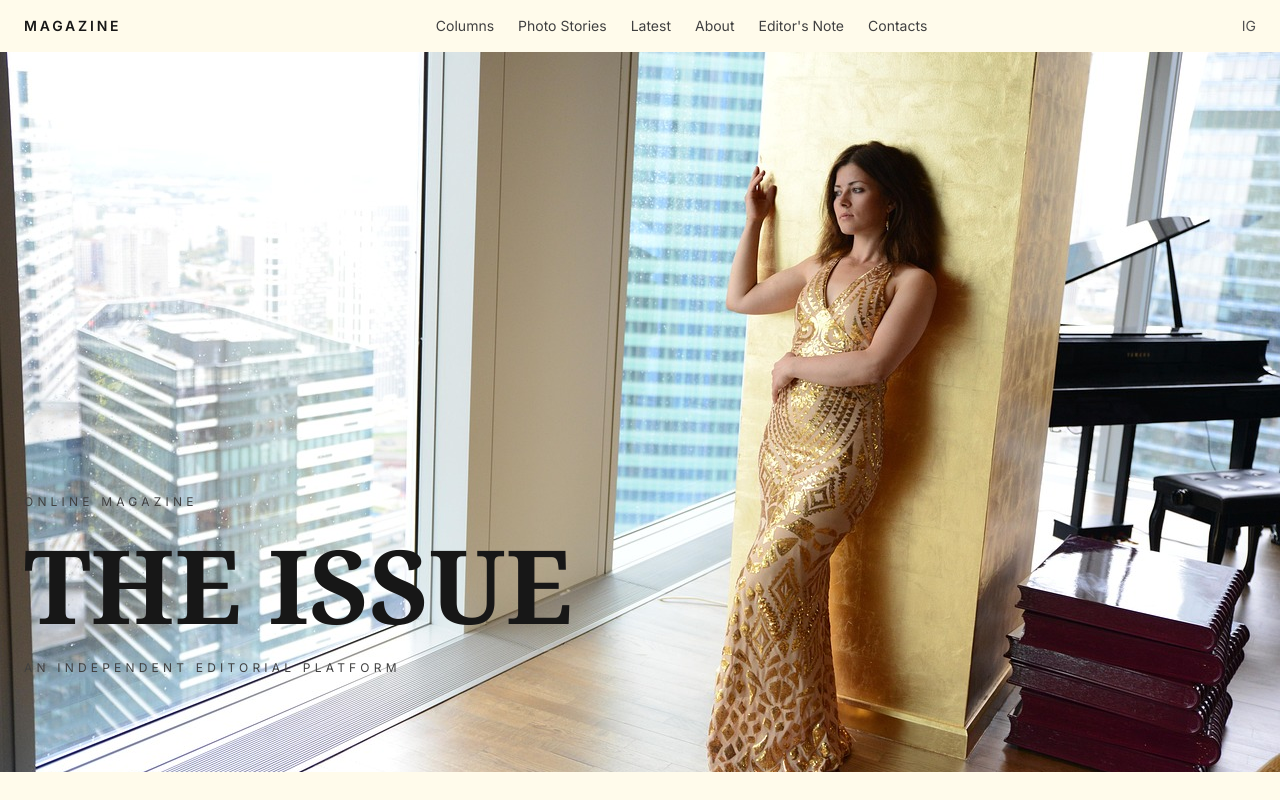
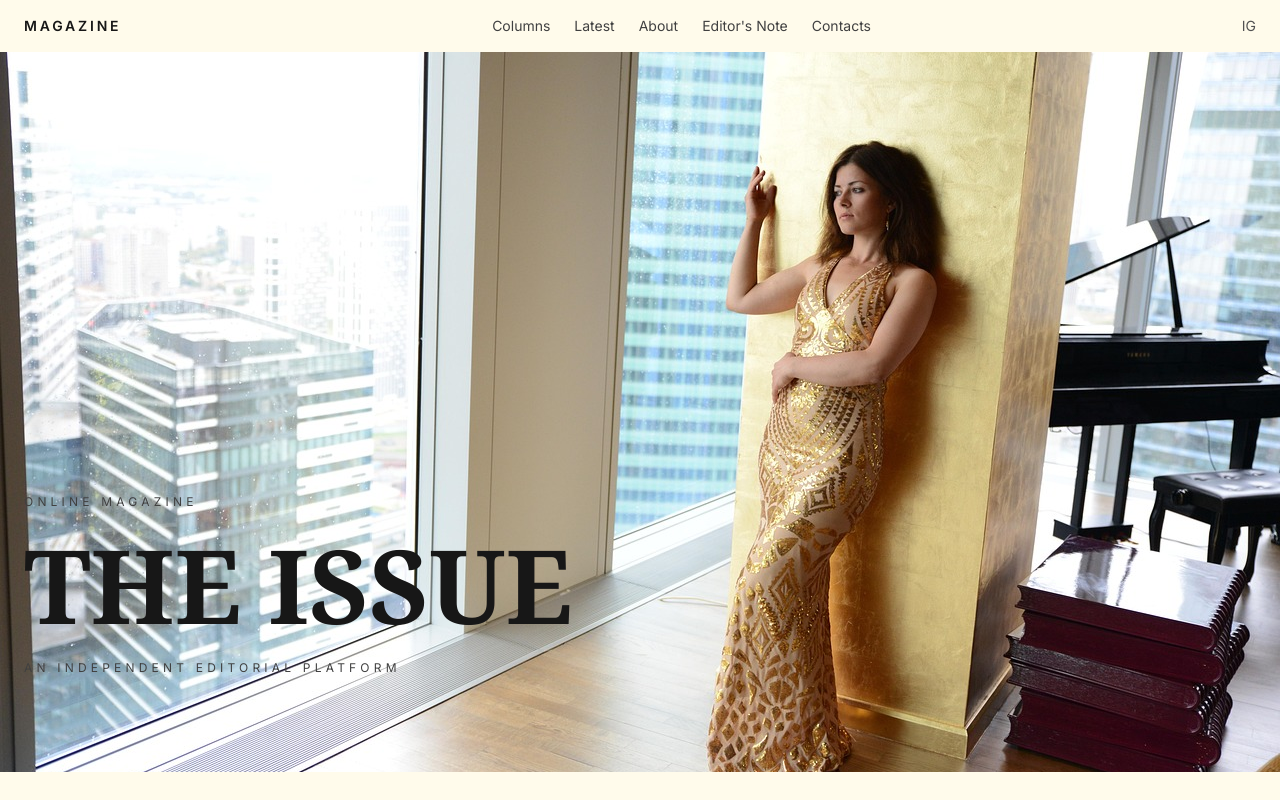
Before and after one commit to Oxymoron82/Magazine, a Next.js app: page / in a window 1280 px wide. Shown: the top 800 px of the page. Built offline with nearby package versions, Linux system fonts and the light colour scheme; a web font is replaced by a local one.

Commit message:
hide photostory

```diff
--- a/app/page.tsx
+++ b/app/page.tsx
@@ -221,7 +221,7 @@ export default function HomePage() {
       </section>
 
       {/* FULL WIDTH EDITORIAL — Photo Stories */}
-      <section
+   {/*    <section
         id="stories"
         className="relative h-[80vh] w-full my-28 md:my-32 scroll-mt-24"
       >
@@ -248,6 +248,7 @@ export default function HomePage() {
           </div>
         </div>
       </section>
+      */}
 
       {/* LATEST */}
       <section
--- a/components/Header.tsx
+++ b/components/Header.tsx
@@ -14,9 +14,9 @@ export default function Header() {
           <Link href="/#columns" className="hover:text-black transition">
             Columns
           </Link>
-          <Link href="/#stories" className="hover:text-black transition">
+       {/*   <Link href="/#stories" className="hover:text-black transition">
             Photo Stories
-          </Link>
+          </Link> */}
           <Link href="/#latest" className="hover:text-black transition">
             Latest
           </Link>
```
